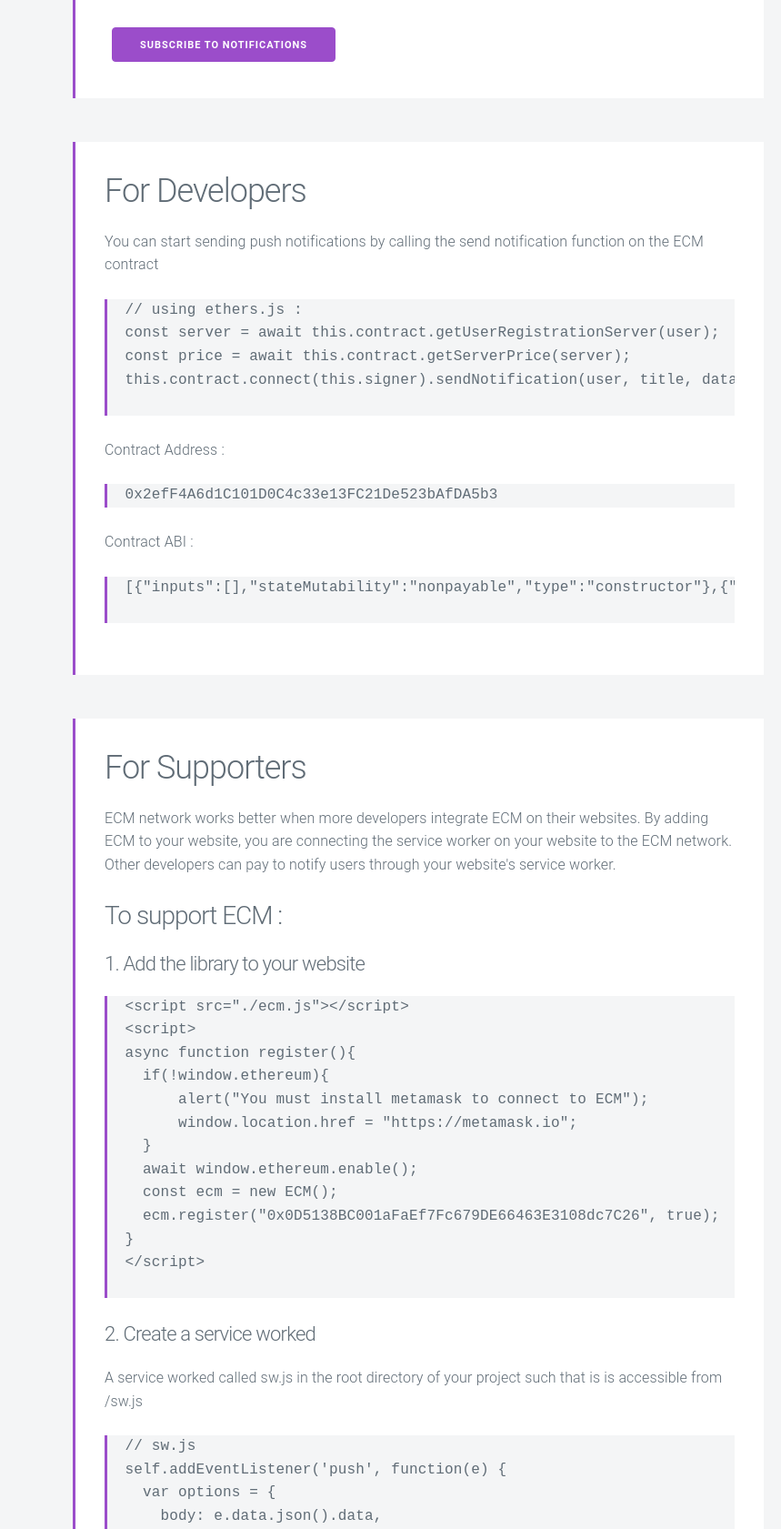
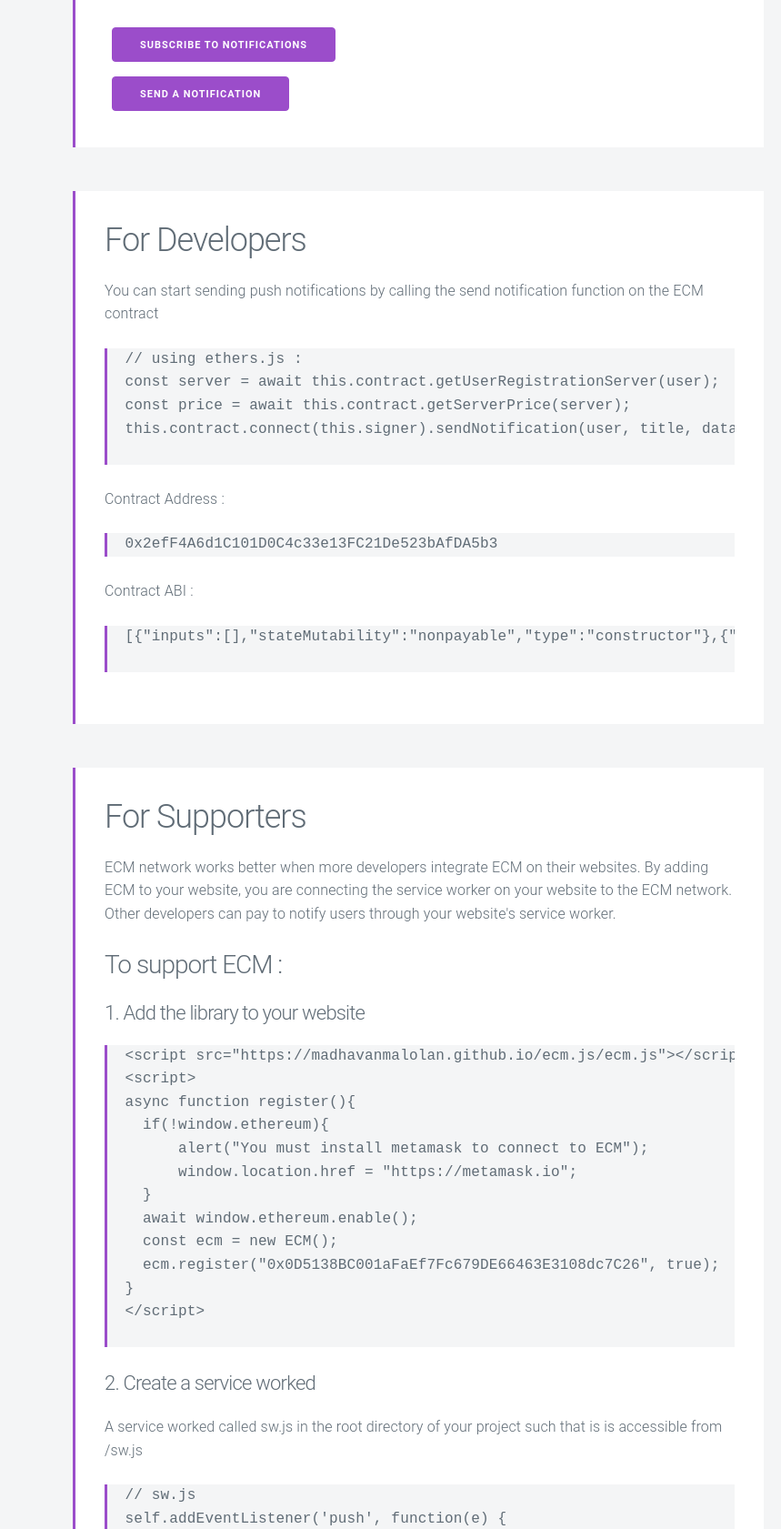
Before and after one commit to madhavanmalolan/ecm.js, a plain HTML site: page index.html in a window 1280 px wide. Shown: the part 467-2148 px from the top of the page at 91% size, 180-1039 px from the left. Drawn offline with nearby package versions, Linux system fonts and the light colour scheme; a script that the page names is missing.

Commit message:
updating links

```diff
--- a/index.html
+++ b/index.html
@@ -21,6 +21,8 @@
                 </ul>
             </p>
             <button onclick="register()">Subscribe to notifications</button>
+            <br />
+            <a href="https://ethcontract.app/0x2efF4A6d1C101D0C4c33e13FC21De523bAfDA5b3/sendNotification?abi=f22f4eba0d5b432754ce36650314790d"><button>Send a Notification</button></a>
 
         </div>
         <div class="card">
@@ -50,7 +52,7 @@
             <h3>To support ECM : </h3>
             <h4>1. Add the library to your website </h4>
             <pre>
-  &lt;script src="./ecm.js"&gt;&lt;/script&gt;
+  &lt;script src="https://madhavanmalolan.github.io/ecm.js/ecm.js"&gt;&lt;/script&gt;
   &lt;script&gt;
   async function register(){
     if(!window.ethereum){
@@ -126,7 +128,7 @@
         </pre>
 
     </div>
-    <a href="https://ecm.org"><img src="./ecm_notconnected.png" id="ecm_connect_button" style="position: fixed; height: 64; bottom:12; left: 12;"/></a>
+    <a href="https://madhavanmalolan.github.io/ecm.js"><img src="https://madhavanmalolan.github.io/ecm.js/ecm_notconnected.png" id="ecm_connect_button" style="position: fixed; height: 64; bottom:12; left: 12;"/></a>
 
 
     <script>
@@ -142,7 +144,7 @@
         async function init(){
             const ecm = await new ECM();
             if(await ecm.isRegistered()){
-                document.getElementById('ecm_connect_button').setAttribute("src", "./ecm_connected.png");
+                document.getElementById('ecm_connect_button').setAttribute("src", "https://madhavanmalolan.github.io/ecm.js/ecm_connected.png");
             }
         }
         init();
```
